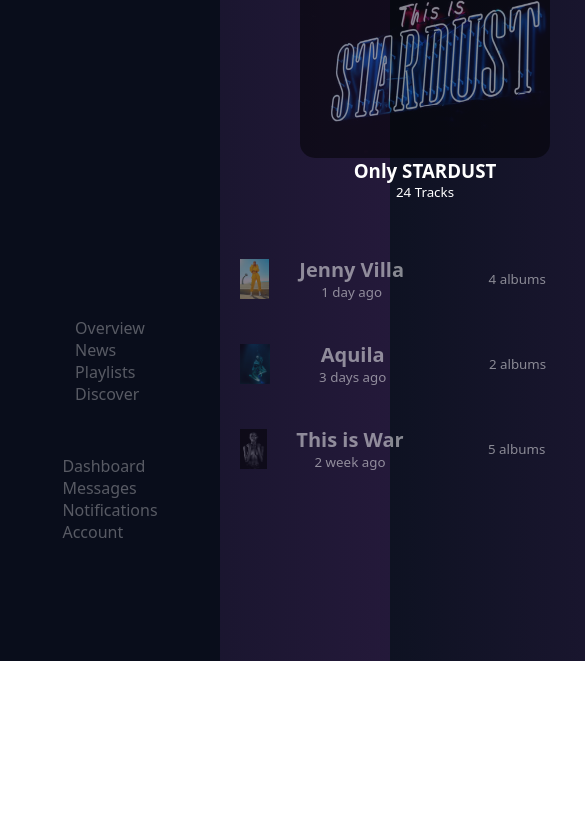
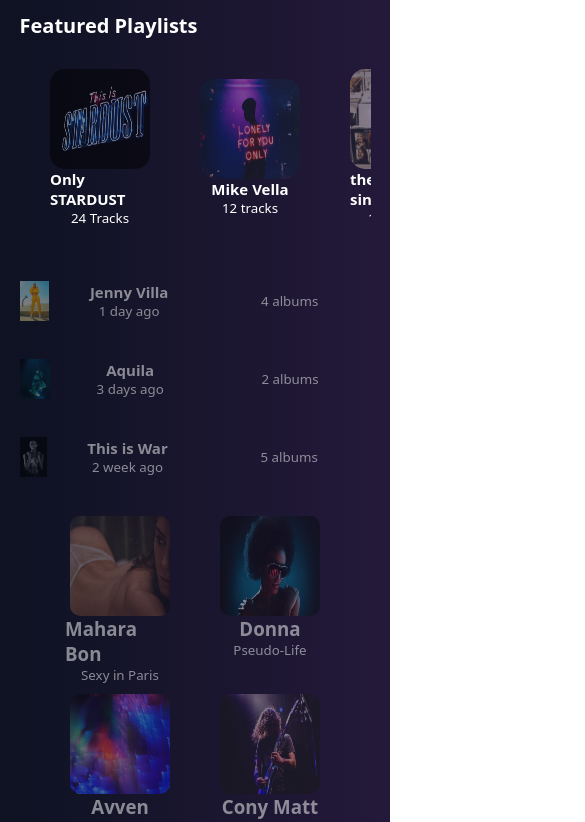
Before and after one commit to PedroSzSantana/Projeto-LayoutMusicPage, a plain HTML site: page landing-page-music/index.html in a window 390 px wide. Shown: the part 183-1005 px from the top of the page, 585 px wide, since content can reach past the window. Before the commit the page ends 844 px from the top, so only its background shows below. Drawn offline with Linux system fonts and the light colour scheme.

Commit message:
Add files via upload

```diff
--- a/landing-page-music/index.html
+++ b/landing-page-music/index.html
@@ -11,9 +11,6 @@
     <link rel="stylesheet" href="./style/search.css">
     <link rel="stylesheet" href="./style/main.css">
     <link rel="stylesheet" href="./style/layout.css">
-    <link rel="stylesheet" href="./style/FeaturedPlaylists.css">
-    <link rel="stylesheet" href="./style/ProfileViews1.css">
-    <link rel="stylesheet" href="./style/Tracks.css">
     <title>Landing-Page-Music</title>
 </head>
 <body>
--- a/landing-page-music/style/Nav-bar.css
+++ b/landing-page-music/style/Nav-bar.css
@@ -23,3 +23,20 @@ nav li{
     align-items: center;
     gap: 10px;
 }
+@media screen and (max-width: 600px){
+    header{
+        padding-bottom: 10px;
+    }
+    nav ul{
+        gap: 0;
+        margin-top: 0;
+    }
+    nav ul div{
+        display:flex;
+        gap: 10px;
+    }
+    nav ul div li{
+
+        justify-content:space-around;
+    }
+}
--- a/landing-page-music/style/layout.css
+++ b/landing-page-music/style/layout.css
@@ -10,6 +10,23 @@ body{
     grid-template-columns:  220px 1fr;
 }
 .grid2{
-    display: grid;
-    grid-template-columns: 40% 1fr;
+    display: flex;
+    flex-wrap: wrap;
 }
+@media screen and (max-width: 600px){
+    body{
+        display: flex;
+        flex-direction: column;
+    }
+    .layoutnav1{
+        margin: 0;
+    }
+    .layout1{
+        margin-left: 0;
+    }
+    .grid2{
+        display: flex;
+        flex-direction: column;
+
+    }
+}
--- a/landing-page-music/style/main.css
+++ b/landing-page-music/style/main.css
@@ -1,3 +1,66 @@
+.FeaturedPlaylists_div{
+    width: 1000px;
+    overflow-x:scroll;
+}
+::-webkit-scrollbar{
+    height: 7px;
+}
+::-webkit-scrollbar-track{
+   border-radius: 10px;
+    background: #090d1b;
+}
+::-webkit-scrollbar-thumb{
+    border-radius: 10px;
+    width: 30px;
+    background:#312253;
+}
+::-webkit-scrollbar-thumb:hover{
+    background:#583f93;
+}
+.FeaturedPlaylists div img {
+    width: 250px;
+    height: 200px;
+    opacity: 0.5;
+    border-radius: 15px;
+    -webkit-transition: -webkit-transform .5s ease;
+    transition: transform .5s ease;
+}
+.FeaturedPlaylists div img:hover{
+    opacity: 1;
+    -webkit-transform: scale(1.05);
+    transform: scale(1.05);}
+.FeaturedPlaylists div div{
+    display: flex;
+    flex-direction: column;
+}
+/* */
+.ProfileViews1 img{
+    width: 50px;
+    height: 40px;
+}
+.ProfileViews1 div div{
+    display: flex;
+    flex-direction: column;
+    align-items: center;
+    text-align: start;
+}
+.ProfileViews1 div {
+   width: 400px;
+}
+/*Tracks*/
+.image-tracks{
+    border-radius: 10px;
+    width: 100px;
+    height: 100px;
+}
+.Tracks div{
+    display: inline-flex;
+    flex-direction: column;
+}
+.divs-tracks{
+    width: 150px;
+    text-align: center;
+}
 main section h1{
     color: #ffff;
 }
@@ -9,3 +72,46 @@ main section h1{
 .effecthov:hover {
     opacity: 1;
 }
+@media screen and (max-width: 600px){
+    /*Featured Playlists*/
+    .FeaturedPlaylists{
+        display: flex;
+        justify-content: center;
+        flex-direction: column;
+    }
+    .FeaturedPlaylists h1{
+        margin-left: 5%;
+        font-size: 20px;
+    }
+    .FeaturedPlaylists_div{
+        width: 95%;
+    }
+    .FeaturedPlaylists_div h3{
+        font-size:15px;
+    }
+    .FeaturedPlaylists div img {
+        width: 100px;
+        height: 100px;
+    }
+    /*Profile Views*/
+    .ProfileViews1 div div{
+        display: flex;
+        flex-direction: column;
+        align-items: center;
+        text-align: end;
+    }
+    .ProfileViews1 div {
+
+       width: 100%;
+    }
+    .effecthov div h2{
+        font-size: 15px;
+    }
+    /*Tracks*/
+    .Tracks{
+        display: flex;
+        justify-content: center;
+        flex-wrap: wrap;
+        margin: 15px 0 15px 0;
+    }
+}
```
